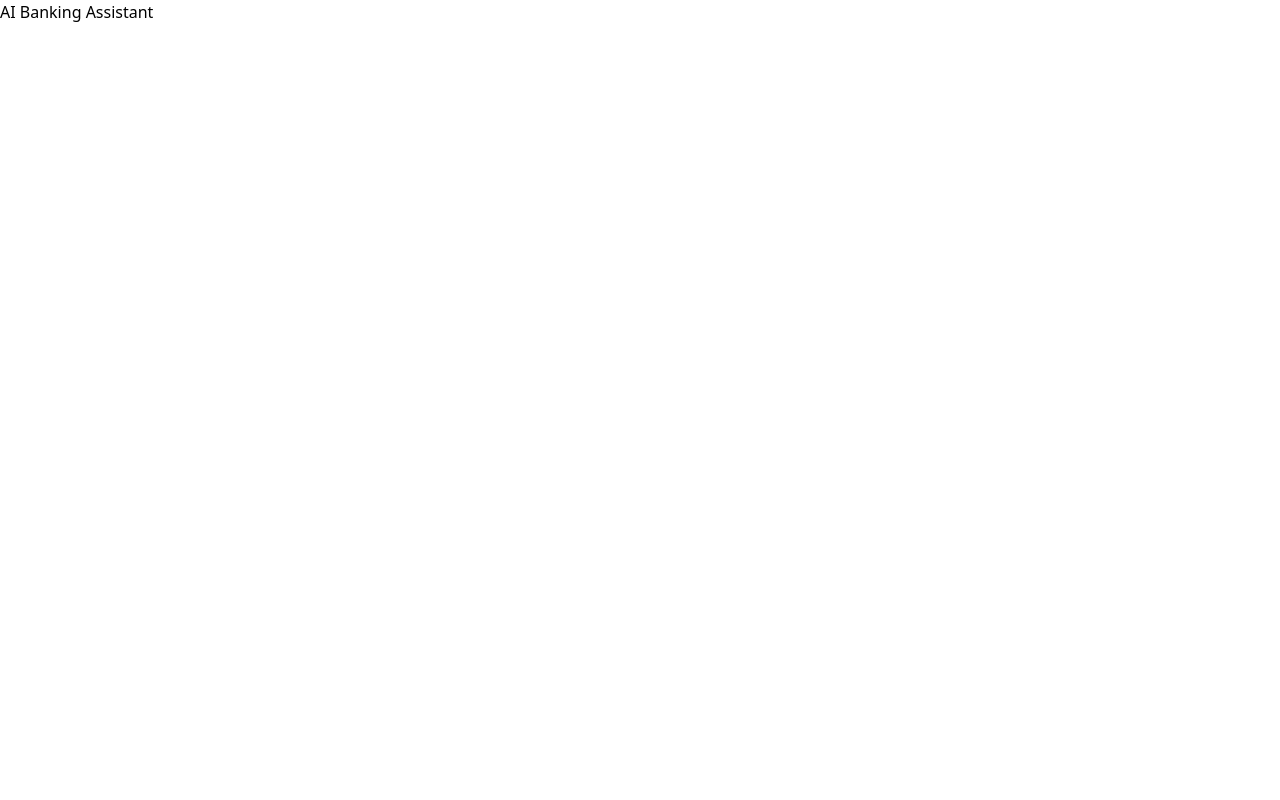
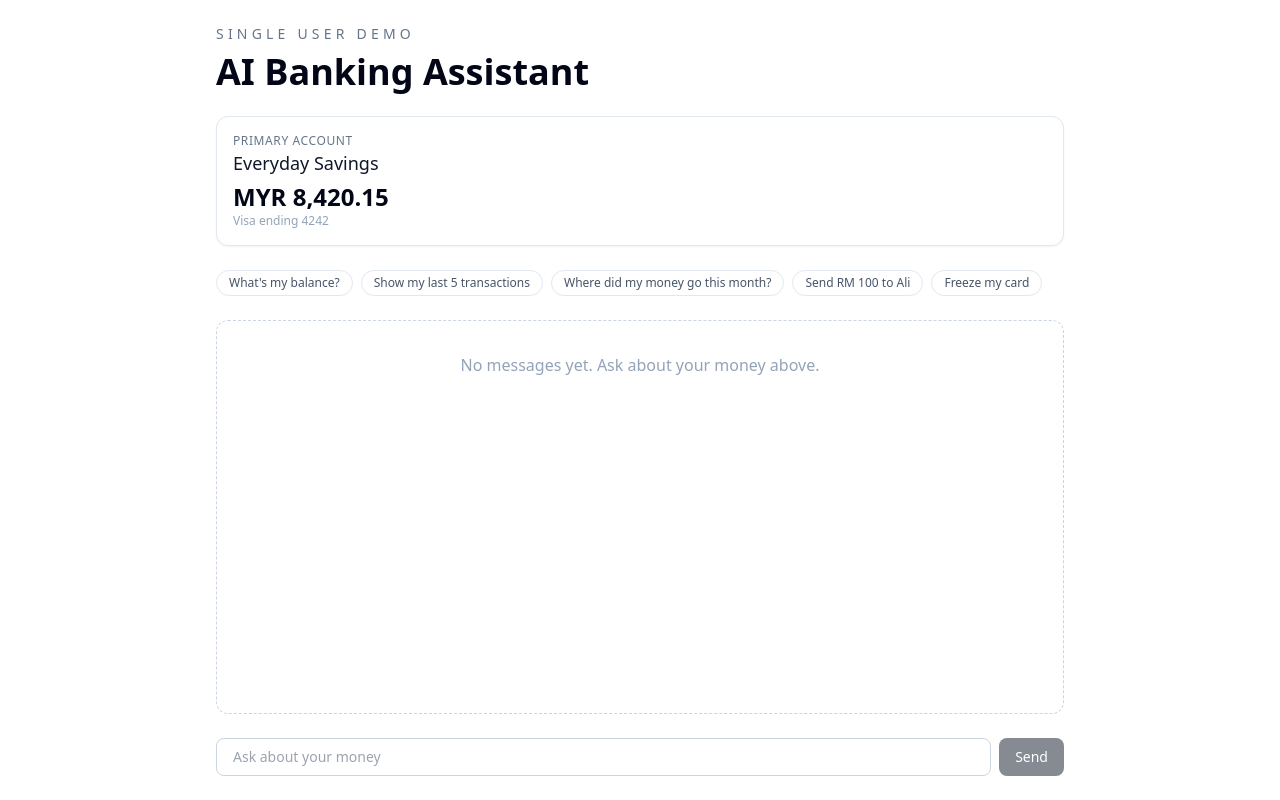
Before and after one commit to ishakantony/cellar-bank-chat-app, a Next.js app: page / in a window 1280 px wide. Built offline with nearby package versions, Linux system fonts and the light colour scheme.

Commit message:
feat: add banking chat ui shell

```diff
--- a/app/page.tsx
+++ b/app/page.tsx
@@ -1,7 +1,5 @@
+import { ChatShell } from "@/components/chat/chat-shell";
+
 export default function HomePage() {
-  return (
-    <main>
-      <h1>AI Banking Assistant</h1>
-    </main>
-  );
+  return <ChatShell />;
 }
--- /dev/null
+++ b/components/chat/account-summary-card.tsx
@@ -0,0 +1,14 @@
+import { DEMO_ACCOUNT } from "@/lib/mock-data/account";
+
+export function AccountSummaryCard() {
+  return (
+    <div className="rounded-xl border border-slate-200 bg-white p-4 shadow-sm">
+      <p className="text-xs uppercase tracking-wider text-slate-500">Primary Account</p>
+      <h2 className="text-lg font-medium text-slate-900">{DEMO_ACCOUNT.accountName}</h2>
+      <p className="mt-1 text-2xl font-semibold text-slate-950">
+        {DEMO_ACCOUNT.currency} {DEMO_ACCOUNT.balance.toLocaleString()}
+      </p>
+      <p className="text-xs text-slate-400">{DEMO_ACCOUNT.cardLabel}</p>
+    </div>
+  );
+}
--- /dev/null
+++ b/components/chat/action-preview-card.tsx
@@ -0,0 +1,31 @@
+import type { PendingAction } from "@/lib/types/chat";
+
+export function ActionPreviewCard({
+  action,
+  onConfirm,
+  onCancel,
+}: {
+  action: PendingAction;
+  onConfirm: () => void;
+  onCancel: () => void;
+}) {
+  return (
+    <div className="rounded-xl border border-amber-200 bg-amber-50 p-4">
+      <p className="text-sm font-medium text-amber-900">{action.previewText}</p>
+      <div className="mt-3 flex gap-2">
+        <button
+          onClick={onConfirm}
+          className="rounded-lg bg-amber-600 px-3 py-1.5 text-xs font-medium text-white hover:bg-amber-700"
+        >
+          Confirm
+        </button>
+        <button
+          onClick={onCancel}
+          className="rounded-lg border border-amber-300 bg-white px-3 py-1.5 text-xs font-medium text-amber-700 hover:bg-amber-100"
+        >
+          Cancel
+        </button>
+      </div>
+    </div>
+  );
+}
--- /dev/null
+++ b/components/chat/chat-composer.tsx
@@ -0,0 +1,40 @@
+"use client";
+
+import { useState } from "react";
+
+export function ChatComposer({
+  onSend,
+  disabled,
+}: {
+  onSend: (text: string) => void;
+  disabled: boolean;
+}) {
+  const [text, setText] = useState("");
+
+  function handleSubmit(e: React.FormEvent) {
+    e.preventDefault();
+    if (!text.trim() || disabled) return;
+    onSend(text.trim());
+    setText("");
+  }
+
+  return (
+    <form onSubmit={handleSubmit} className="flex gap-2">
+      <input
+        type="text"
+        value={text}
+        onChange={(e) => setText(e.target.value)}
+        placeholder="Ask about your money"
+        disabled={disabled}
+        className="flex-1 rounded-lg border border-slate-300 px-4 py-2 text-sm focus:border-slate-500 focus:outline-none"
+      />
+      <button
+        type="submit"
+        disabled={disabled || !text.trim()}
+        className="rounded-lg bg-slate-900 px-4 py-2 text-sm font-medium text-white disabled:opacity-50"
+      >
+        Send
+      </button>
+    </form>
+  );
+}
--- /dev/null
+++ b/components/chat/chat-message-list.tsx
@@ -0,0 +1,32 @@
+import type { ChatMessage } from "@/lib/types/chat";
+
+export function ChatMessageList({ messages }: { messages: ChatMessage[] }) {
+  if (messages.length === 0) {
+    return (
+      <div className="flex-1 rounded-xl border border-dashed border-slate-300 p-8 text-center text-slate-400">
+        No messages yet. Ask about your money above.
+      </div>
+    );
+  }
+
+  return (
+    <div className="flex-1 space-y-4">
+      {messages.map((msg) => (
+        <div
+          key={msg.id}
+          className={`flex ${msg.role === "user" ? "justify-end" : "justify-start"}`}
+        >
+          <div
+            className={`max-w-md rounded-xl px-4 py-3 ${
+              msg.role === "user"
+                ? "bg-slate-900 text-white"
+                : "bg-slate-100 text-slate-800"
+            }`}
+          >
+            <p className="text-sm">{msg.text}</p>
+          </div>
+        </div>
+      ))}
+    </div>
+  );
+}
--- /dev/null
+++ b/components/chat/chat-shell.tsx
@@ -0,0 +1,25 @@
+"use client";
+
+import { useState } from "react";
+import { AccountSummaryCard } from "@/components/chat/account-summary-card";
+import { ChatComposer } from "@/components/chat/chat-composer";
+import { ChatMessageList } from "@/components/chat/chat-message-list";
+import { SuggestedPrompts } from "@/components/chat/suggested-prompts";
+import { SUGGESTED_PROMPTS } from "@/lib/chat/constants";
+
+export function ChatShell() {
+  const [messages] = useState([]);
+
+  return (
+    <main className="mx-auto flex min-h-screen max-w-4xl flex-col gap-6 p-6">
+      <header className="space-y-2">
+        <p className="text-sm uppercase tracking-[0.3em] text-slate-500">Single user demo</p>
+        <h1 className="text-4xl font-semibold text-slate-950">AI Banking Assistant</h1>
+      </header>
+      <AccountSummaryCard />
+      <SuggestedPrompts prompts={SUGGESTED_PROMPTS} onSelect={() => undefined} />
+      <ChatMessageList messages={messages} />
+      <ChatComposer onSend={() => undefined} disabled={false} />
+    </main>
+  );
+}
--- /dev/null
+++ b/components/chat/status-banner.tsx
@@ -0,0 +1,21 @@
+export function StatusBanner({
+  tone,
+  summary,
+}: {
+  tone: "success" | "error" | "info";
+  summary: string;
+}) {
+  return (
+    <div
+      className={`rounded-xl border p-3 text-sm ${
+        tone === "success"
+          ? "border-emerald-200 bg-emerald-50 text-emerald-900"
+          : tone === "error"
+            ? "border-rose-200 bg-rose-50 text-rose-900"
+            : "border-slate-200 bg-slate-50 text-slate-900"
+      }`}
+    >
+      {summary}
+    </div>
+  );
+}
--- /dev/null
+++ b/components/chat/structured-result.tsx
@@ -0,0 +1,70 @@
+import type { StructuredResult } from "@/lib/types/chat";
+
+export function StructuredResult({ data }: { data: StructuredResult }) {
+  if (data.type === "balance") {
+    return (
+      <div className="rounded-xl border border-emerald-200 bg-emerald-50 p-4">
+        <p className="text-xs uppercase tracking-wider text-emerald-600">Balance</p>
+        <p className="text-xl font-semibold text-emerald-900">
+          {data.currency} {data.balance.toLocaleString()}
+        </p>
+      </div>
+    );
+  }
+
+  if (data.type === "transactions") {
+    return (
+      <div className="rounded-xl border border-slate-200 bg-white p-4">
+        <p className="mb-2 text-xs uppercase tracking-wider text-slate-500">Recent Transactions</p>
+        <ul className="space-y-2">
+          {data.items.map((item) => (
+            <li key={item.id} className="flex justify-between text-sm">
+              <span className="text-slate-700">{item.merchant}</span>
+              <span className={item.direction === "credit" ? "text-emerald-600" : "text-slate-900"}>
+                {item.direction === "credit" ? "+" : "-"}
+                {item.amount.toFixed(2)}
+              </span>
+            </li>
+          ))}
+        </ul>
+      </div>
+    );
+  }
+
+  if (data.type === "spending") {
+    return (
+      <div className="rounded-xl border border-slate-200 bg-white p-4">
+        <p className="text-xs uppercase tracking-wider text-slate-500">{data.monthLabel} Spending</p>
+        <p className="text-xl font-semibold text-slate-900">RM {data.total.toFixed(2)}</p>
+        <p className="text-sm text-slate-600">Top: {data.topCategory}</p>
+        <p className="text-xs text-slate-400">{data.comparisonText}</p>
+      </div>
+    );
+  }
+
+  if (data.type === "action-preview") {
+    return (
+      <div className="rounded-xl border border-amber-200 bg-amber-50 p-4">
+        <p className="text-sm font-medium text-amber-900">{data.summary}</p>
+      </div>
+    );
+  }
+
+  if (data.type === "status") {
+    return (
+      <div
+        className={`rounded-xl border p-4 ${
+          data.tone === "success"
+            ? "border-emerald-200 bg-emerald-50 text-emerald-900"
+            : data.tone === "error"
+              ? "border-rose-200 bg-rose-50 text-rose-900"
+              : "border-slate-200 bg-slate-50 text-slate-900"
+        }`}
+      >
+        <p className="text-sm">{data.summary}</p>
+      </div>
+    );
+  }
+
+  return null;
+}
--- /dev/null
+++ b/components/chat/suggested-prompts.tsx
@@ -0,0 +1,21 @@
+export function SuggestedPrompts({
+  prompts,
+  onSelect,
+}: {
+  prompts: string[];
+  onSelect: (prompt: string) => void;
+}) {
+  return (
+    <div className="flex flex-wrap gap-2">
+      {prompts.map((prompt) => (
+        <button
+          key={prompt}
+          onClick={() => onSelect(prompt)}
+          className="rounded-full border border-slate-200 bg-white px-3 py-1 text-xs text-slate-600 hover:bg-slate-50"
+        >
+          {prompt}
+        </button>
+      ))}
+    </div>
+  );
+}
```
Also changed, not shown: 1 other file (tests, documents, lock files or other folders).
